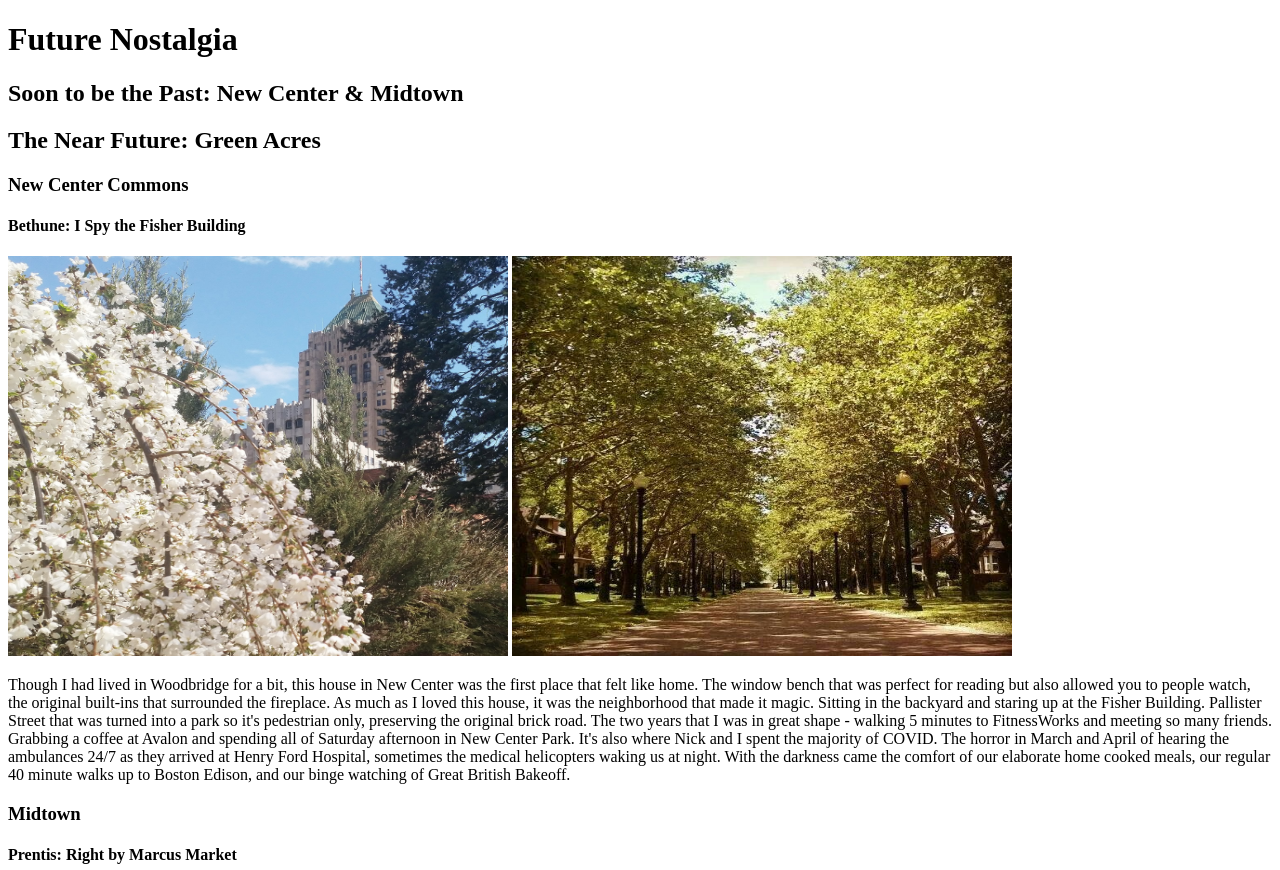
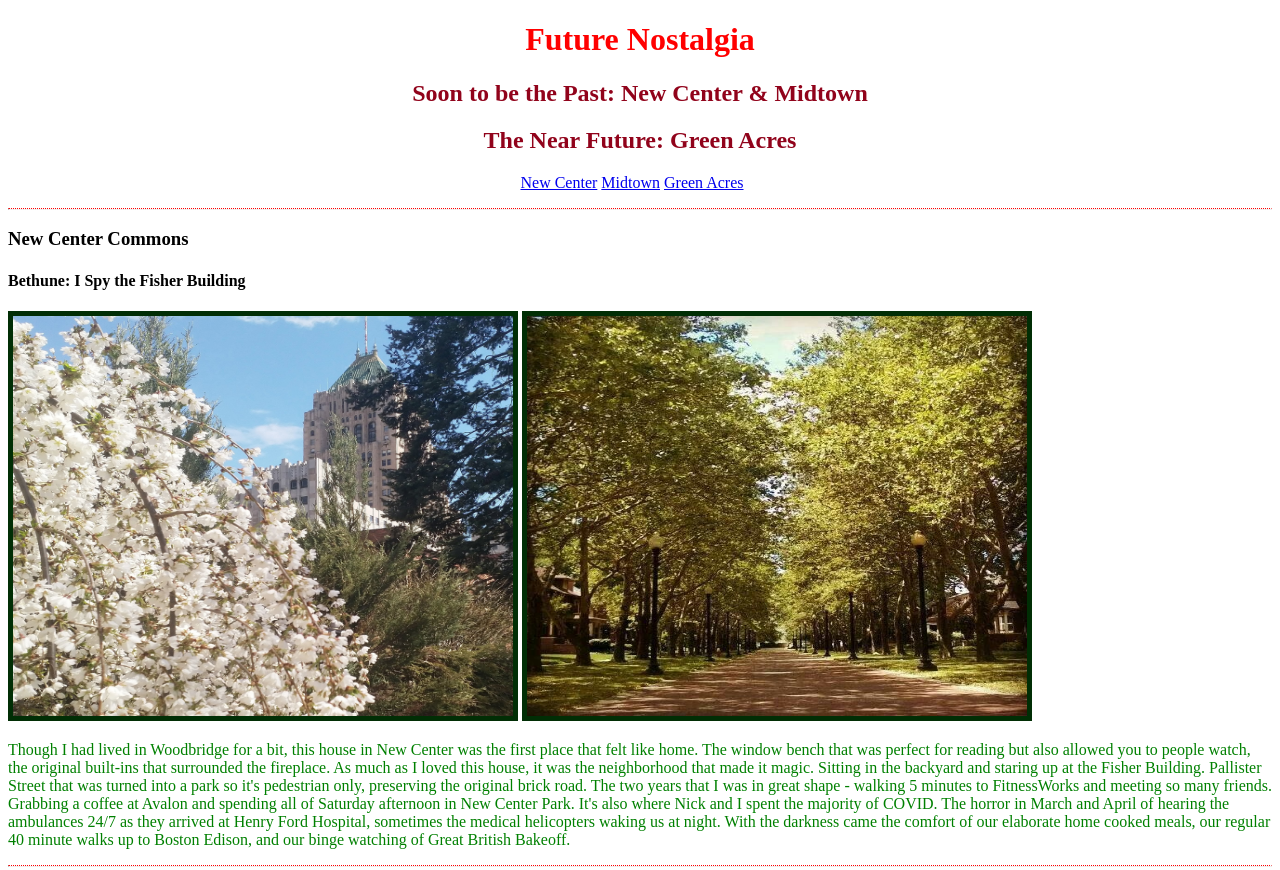
Before and after one commit to LC101-September-2021/assignment-4-html-me-something-heyadrienne, a website: page index.html in a window 1280 px wide. Shown: the top 870 px of the page. Drawn offline with Linux system fonts and the light colour scheme.

Commit message:
With CSS

```diff
--- a/index.html
+++ b/index.html
@@ -1,31 +1,45 @@
 <!DOCTYPE html>
 <html>
    <head>
+      <link rel="stylesheet" href="styles.css">
       <title>Future Nostalgia</title>
    </head>
    <body>
       <header>
-         <h1>Future Nostalgia</h1>
-         <h2>Soon to be the Past: New Center & Midtown</h2>
-         <h2>The Near Future: Green Acres</h2>
+         <h1 id="mainHeading">Future Nostalgia</h1>
+         <h2 class="subHeader">Soon to be the Past: New Center & Midtown</h2>
+         <h2 class="subHeader">The Near Future: Green Acres</h2>
+         <nav>
+            <ul>
+               <li>
+                  <a href="#New Center">New Center</a>
+                  <a href="#Midtown">Midtown</a>
+                  <a href="#Green Acres">Green Acres</a>
+               </li>
+            </ul>
+         </nav>
       </header>
       <main>
          <article>
-          <h3>New Center Commons</h3>
+          <hr>
+          <h3 id="New Center">New Center Commons</h3>
           <h4>Bethune: I Spy the Fisher Building</h4>
           <img src = "images/Fisher Building.jpg" alt = "Spring View of the Fisher" width="500" height="400">
           <img src = "images/Pallister St.jpg" alt = "Pedestrian Only Pallister St" width="500" height="400">
-          <p>Though I had lived in Woodbridge for a bit, this house in New Center was the first place that felt like home. The window bench that was perfect for reading but also allowed you to people watch, the original built-ins that surrounded the fireplace. As much as I loved this house, it was the neighborhood that made it magic. Sitting in the backyard and staring up at the Fisher Building. Pallister Street that was turned into a park so it's pedestrian only, preserving the original brick road. The two years that I was in great shape - walking 5 minutes to FitnessWorks and meeting so many friends. Grabbing a coffee at Avalon and spending all of Saturday afternoon in New Center Park. It's also where Nick and I spent the majority of COVID. The horror in March and April of hearing the ambulances 24/7 as they arrived at Henry Ford Hospital, sometimes the medical helicopters waking us at night. With the darkness came the comfort of our elaborate home cooked meals, our regular 40 minute walks up to Boston Edison, and our binge watching of Great British Bakeoff.</p>
-          <h3>Midtown</h3>
+          <p class="funParagraph">Though I had lived in Woodbridge for a bit, this house in New Center was the first place that felt like home. The window bench that was perfect for reading but also allowed you to people watch, the original built-ins that surrounded the fireplace. As much as I loved this house, it was the neighborhood that made it magic. Sitting in the backyard and staring up at the Fisher Building. Pallister Street that was turned into a park so it's pedestrian only, preserving the original brick road. The two years that I was in great shape - walking 5 minutes to FitnessWorks and meeting so many friends. Grabbing a coffee at Avalon and spending all of Saturday afternoon in New Center Park. It's also where Nick and I spent the majority of COVID. The horror in March and April of hearing the ambulances 24/7 as they arrived at Henry Ford Hospital, sometimes the medical helicopters waking us at night. With the darkness came the comfort of our elaborate home cooked meals, our regular 40 minute walks up to Boston Edison, and our binge watching of Great British Bakeoff.</p>
+          <hr>
+          <h3 id="Midtown">Midtown</h3>
           <h4>Prentis: Right by Marcus Market</h4>
           <img src = "images/Prentis Condo.jpg" alt = "Prentis Condo" width="500" height="400">
           <img src = "images/Marcus Market.jpg" alt = "Marcus Market, our neighborhood store" width="500" height="400">
-          <p>If Nick hadn't already spent 15+ years in Midtown, I would have stayed for years longer. Were we cramped? Absolutely. Did we have the world at our fingertips? Indeed. At the end of the day, I'm a city person. I love being in walking distance of so many restaurants and shops. Living next to Marcus Market was ridiculously convenient and it provided so many stories - the characters that you would meet there. We were also across from the Bronx. It was glorious going on our daily evening walks during the summer and almost always seeing someone we knew sitting on the patio. After more than a year of limited interaction, there was joy in those random encounters. The people who you weren't close enough to call during COVID but who you still missed.</p>
-          <h3>Green Acres / Sherwood Forest</h3>
+          <p class="funParagraph">If Nick hadn't already spent 15+ years in Midtown, I would have stayed for years longer. Were we cramped? Absolutely. Did we have the world at our fingertips? Indeed. At the end of the day, I'm a city person. I love being in walking distance of so many restaurants and shops. Living next to Marcus Market was ridiculously convenient and it provided so many stories - the characters that you would meet there. We were also across from the Bronx. It was glorious going on our daily evening walks during the summer and almost always seeing someone we knew sitting on the patio. After more than a year of limited interaction, there was joy in those random encounters. The people who you weren't close enough to call during COVID but who you still missed.</p>
+          <hr>
+          <h3 id="Green Acres">Green Acres / Sherwood Forest</h3>
           <h4>Chippewa: Unknown</h4>
           <img src = "images/Chippewa House.jpg" alt = "Our New House" width="500" height="400">
           <img src = "images/Green Acres.jpg" alt = "Our New Neighborhood" width="500" height="400">
-          <p>We're moving into our first home next week. I'm beyond excited thinking of the lives that we will build there; however, it is also terrifying. I've avoided commitment most of my life but well damn we did the thing and bought a big fancy house. I dream of how we'll furnish and decorate it - even though it seems like a monumental task right now. I'm looking forward to inviting friends over for elaborate dinner parties. Do I know anything about gardening? No but we have a greenhouse! Hopefully we'll figure out how to have great tasting tomatoes year round. I'm also excited about starting a new career that will allow me more flexibility to work from home. I imagine a home office where I can enjoy our balcony and sunroom, where I can take breaks and walk the streets of Sherwood Forest and admire the gorgeous architecture. Who knows what the future holds but I hope it's great.</p>
+          <p id="testP" class="funParagraph">We're moving into our first home next week. I'm beyond excited thinking of the lives that we will build there; however, it is also terrifying. I've avoided commitment most of my life but well damn we did the thing and bought a big fancy house. I dream of how we'll furnish and decorate it - even though it seems like a monumental task right now. I'm looking forward to inviting friends over for elaborate dinner parties. Do I know anything about gardening? No but we have a greenhouse! Hopefully we'll figure out how to have great tasting tomatoes year round. I'm also excited about starting a new career that will allow me more flexibility to work from home. I imagine a home office where I can enjoy our balcony and sunroom, where I can take breaks and walk the streets of Sherwood Forest and admire the gorgeous architecture. Who knows what the future holds but I hope it's great.</p>
+          <hr>
          </article>
       </main>
       <footer>
--- a/styles.css
+++ b/styles.css
@@ -1 +1,43 @@
 /* Write your CSS here! */
+<
+body {
+    margin: 8px;
+    display: block;
+    background-color: cornsilk;
+}
+
+nav ul {
+	text-align: center;
+	padding: 0;
+}
+
+nav ul li {
+	display: inline-block;
+	margin-right: 1em;
+}
+
+hr {
+    border-top: 1px dotted red;
+}
+
+img {
+    border: 5px solid rgb(1, 46, 5);
+}
+
+.subHeader {
+    text-align: center;
+    color: rgb(145, 3, 27);
+}
+
+#mainHeading {
+   color: red;
+   text-align: center;
+}
+
+.funParagraph {
+    color: green;
+}
+
+footer {
+    text-align: center;
+}
```
